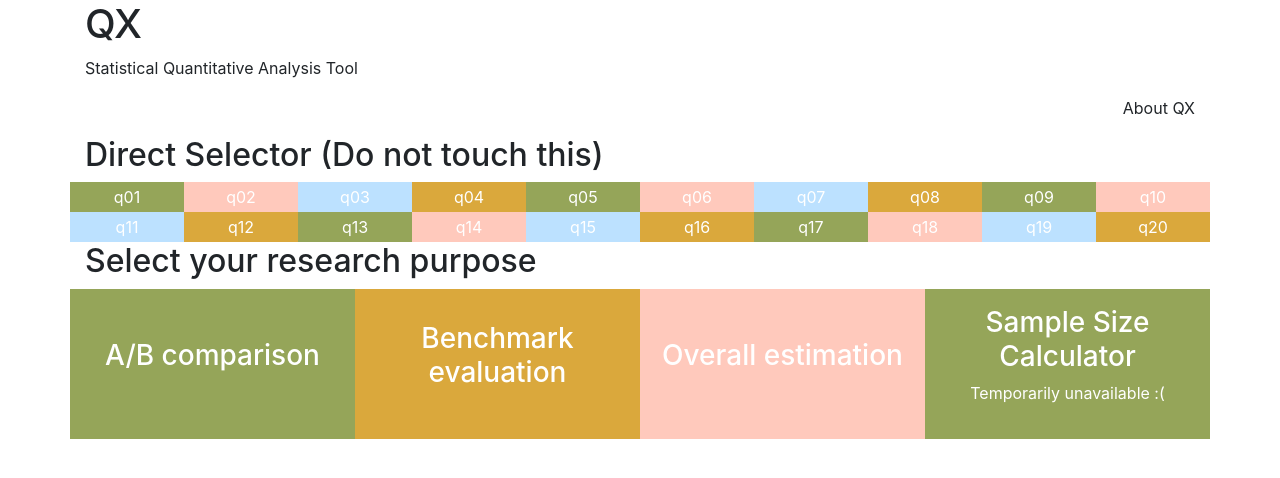
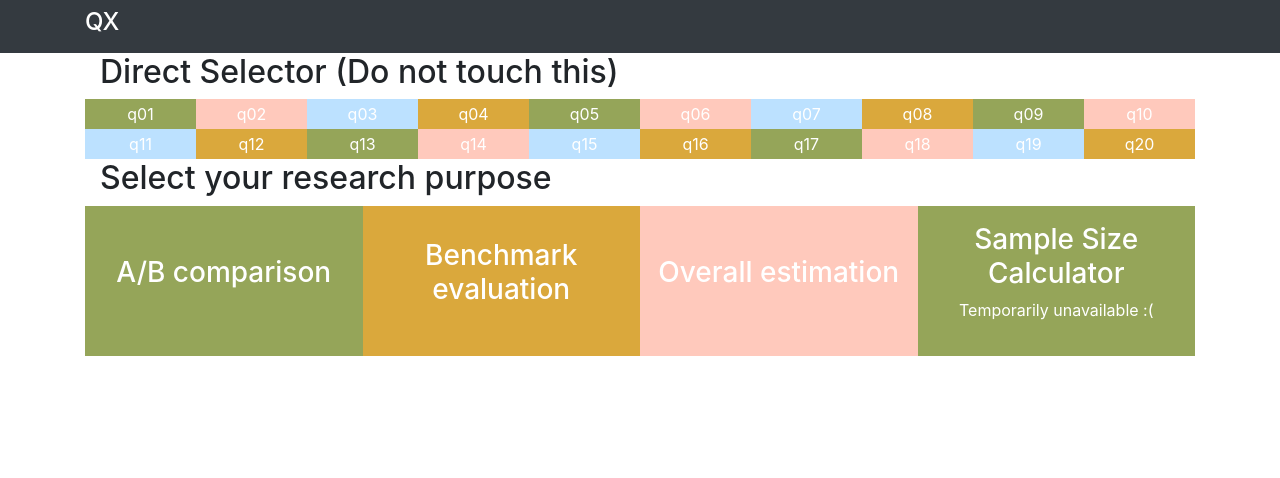
Before and after one commit to qinghua-zeng/QuantifyingUserResearch, a plain HTML site: page index.html in a window 1280 px wide. Drawn offline with nearby package versions, Linux system fonts and the light colour scheme.

Commit message:
First Commit

```diff
--- a/css/main.css
+++ b/css/main.css
@@ -4,6 +4,12 @@
 
 .right {
     text-align: right;
+}
+
+.text_white {
+    /* color: white; */
+    color: rgb(255, 255, 255);
+
 }
 
 button {
--- a/index.html
+++ b/index.html
@@ -17,13 +17,19 @@
 
 <body>
 
+    <nav class="navbar navbar-expand-sm bg-dark navbar-dark">
+        <!-- <a class="navbar-brand" href="#">QX</a> -->
+        <div class="container text_white">
+            <h4>QX</h4>
+        </div>
+
+
+
+    </nav>
+
     <div class="container">
-        <div class="row">
-            <div id="nav" class="col-sm-12">
-                <h1>QX</h1>
-                <p>Statistical Quantitative Analysis Tool</p>
-                <p class="right">About QX</p>
-            </div>
+        <!-- <div class="row"> -->
+
 
         <div id="main_content" class="col-sm-12">
             <div id="direct_selector" class="">
@@ -116,7 +122,7 @@
         </div><!-- main_content close -->
 
 
-        </div><!-- row close -->
+        <!-- </div> -->
 
 
     </div><!-- container close -->
```
Lines whose indentation alone changed are shown as unchanged.
